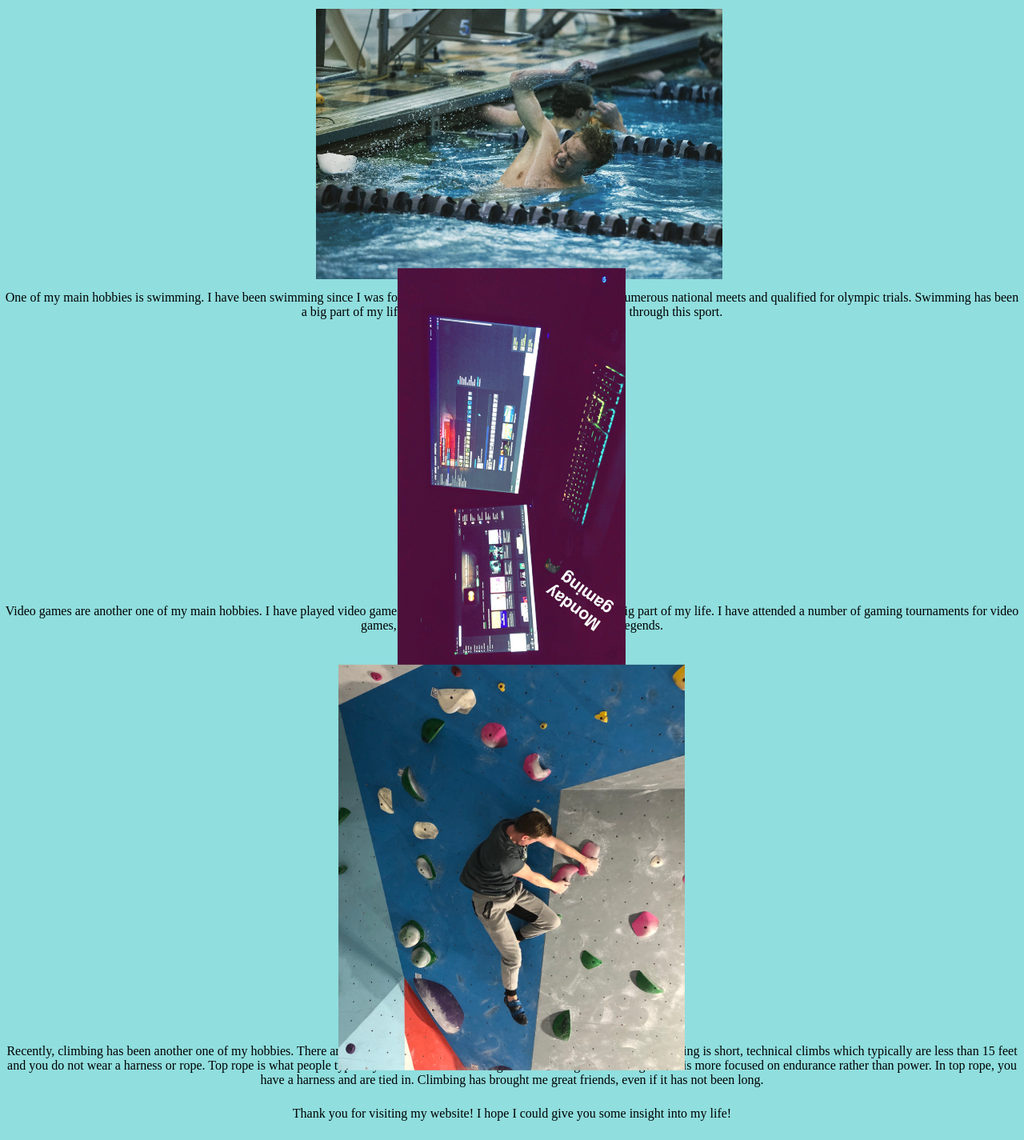
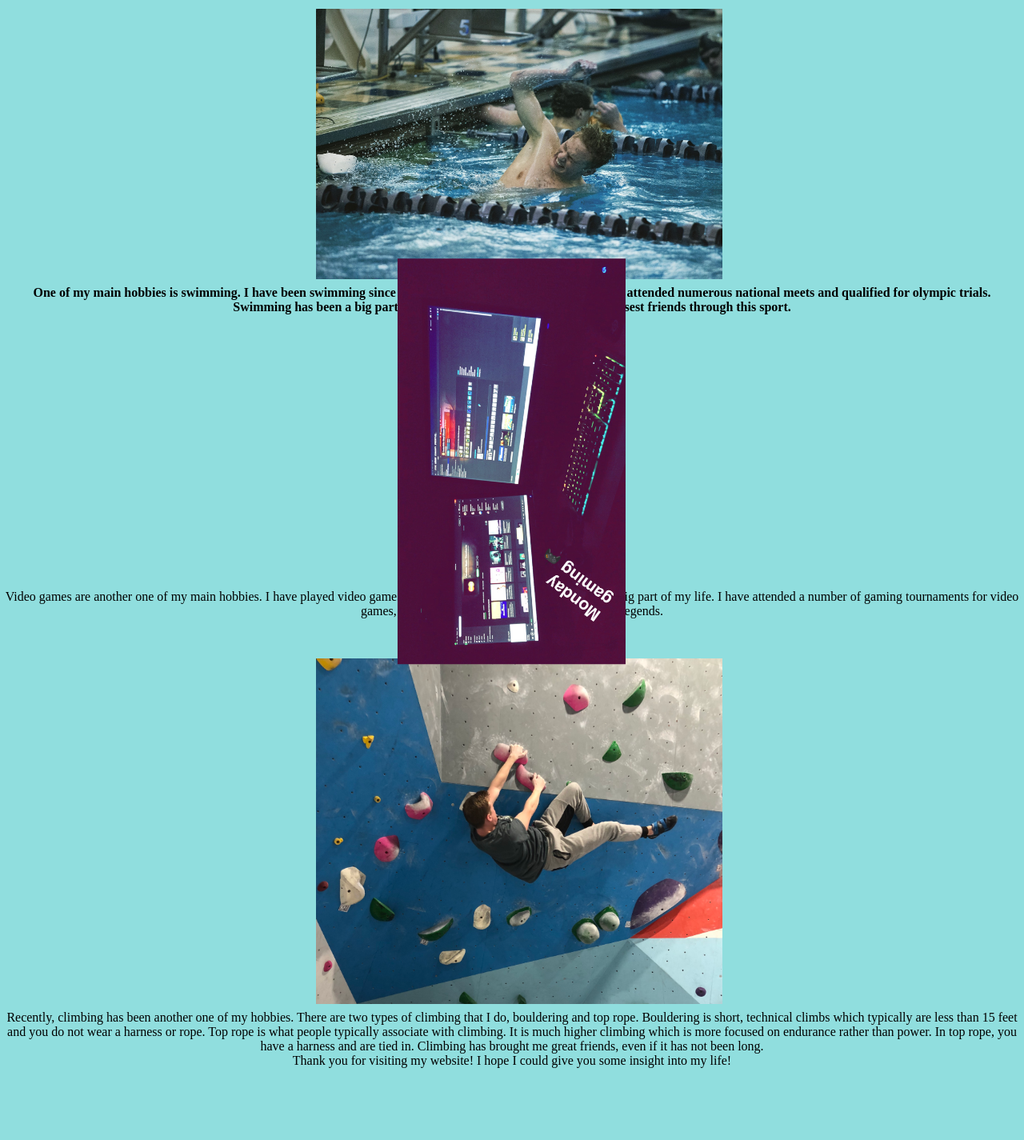
Before and after one commit to kdiepholz/COM330Proj2, a plain HTML site: page index.html in a window 1280 px wide. Shown: the part 704-2129 px from the top of the page at 80% size. After the commit the page ends 2045 px from the top, so only its background shows below. Drawn offline with Linux system fonts and the light colour scheme.

Commit message:
possible final

```diff
--- a/index.html
+++ b/index.html
@@ -25,17 +25,17 @@
         <h3>My Hobbies<h3>
             <h4>Swimming<h4>
         <img class = "swimming" src="./Swimming.png" alt "Swimming">
-            <p>One of my main hobbies is swimming. I have been swimming since I was four years old, and since then, have attended numerous national meets and qualified for olympic trials. Swimming has been a big part of my life, and I have met some of my closest friends through this sport.</p>
+            <p1>One of my main hobbies is swimming. I have been swimming since I was four years old, and since then, have attended numerous national meets and qualified for olympic trials. Swimming has been a big part of my life, and I have met some of my closest friends through this sport.</p1>
             <h5>Video Games<h5>
             <img class = "videogame" src="./videogame.png" alt "Video Game" rotate="90">
-                <p> Video games are another one of my main hobbies. I have played video games since I was very young, and it has been a big part of my life. I have attended a number of gaming tournaments for video games, specifically Counter Strike and League of Legends.<p>
+                <p2> Video games are another one of my main hobbies. I have played video games since I was very young, and it has been a big part of my life. I have attended a number of gaming tournaments for video games, specifically Counter Strike and League of Legends.</p2>
                 <h6>Climbing<h6>
                 <img class = "climbing" src="./climbing.png" alt "Climbing" rotate="90">
-                    <p>Recently, climbing has been another one of my hobbies. There are two types of climbing that I do, bouldering and top rope. Bouldering is short, technical climbs which typically are less than 15 feet and you do not wear a harness or rope. Top rope is what people typically associate with climbing. It is much higher climbing which is more focused on endurance rather than power. In top rope, you have a harness and are tied in. Climbing has brought me great friends, even if it has not been long.<p>
+                    <p3>Recently, climbing has been another one of my hobbies. There are two types of climbing that I do, bouldering and top rope. Bouldering is short, technical climbs which typically are less than 15 feet and you do not wear a harness or rope. Top rope is what people typically associate with climbing. It is much higher climbing which is more focused on endurance rather than power. In top rope, you have a harness and are tied in. Climbing has brought me great friends, even if it has not been long.</p3>
                     <article>
 
     <article class="Outro">
-        <p>Thank you for visiting my website! I hope I could give you some insight into my life!<p>
+        <p4>Thank you for visiting my website! I hope I could give you some insight into my life!</p4>
 
     <article>
   </body>
--- a/screen.css
+++ b/screen.css
@@ -79,6 +79,7 @@ h3{
 h4{
     text-align:center;
     color: black;
+    font-weight:bold;
     font-size: 100%;
     padding: 6px;
 }
@@ -100,6 +101,30 @@ p{
 	font-size: 100%;
 	hyphens: auto;
 }
+p1{
+    color: black;
+    padding: 6px 0;
+    font-size: 100%;
+    hyphens: auto;
+}
+p2{
+    color: black;
+    padding: 6px 0;
+    font-size: 100%;
+    hyphens: auto;
+}
+p3{
+    color: black;
+    padding: 6px 0;
+    font-size: 100%;
+    hyphens: auto;
+}
+p4{
+    color: black;
+    padding: 6px 0;
+    font-size: 100%;
+    hyphens: auto;
+}
 .biography{
     color: white;
 	height: 100%;
@@ -110,9 +135,14 @@ p{
     margin-left: auto;
     margin-right: auto;
     width: 40%;
-    transform: rotate(90deg);
+    padding-bottom: 0.5em; /*8px/16px=0.5em*/
+    padding-top: 0.5em; /*8px/16px=0.5em*/
+    padding-left: 1.125em;
 }
 .videogame {
+    padding-bottom: 0.5em; /*8px/16px=0.5em*/
+    padding-top: 0.5em; /*8px/16px=0.5em*/
+    padding-left: 1.125em;
     transform: rotate(-90deg);
     display: block;
     margin-left: auto;
```
